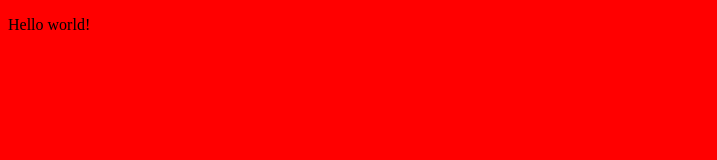
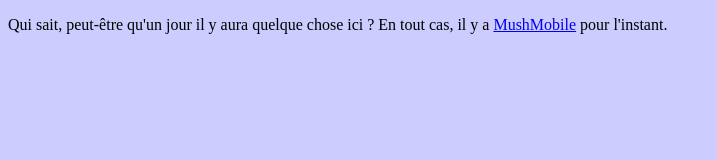
Before and after one commit to LAbare/LAbare.github.io, a plain HTML site: page index.html in a window 1280 px wide. Shown: the whole page, without its empty margins (0-717 px from the left). Drawn offline with Linux system fonts and the light colour scheme.

Commit message:
Bleu, c'est mieux !

```diff
--- a/index.html
+++ b/index.html
@@ -1,10 +1,11 @@
 <!DOCTYPE html>
 <html>
 <head>
-	<title>Test</title>
+	<title>LAbare est sur GitHub ! OMG !</title>
 	<link rel='stylesheet' href='style.css' type='text/css' />
+	<meta charset='UTF-8' />
 </head>
 <body>
-	<p>Hello world!</p>
+	<p>Qui sait, peut-être qu'un jour il y aura quelque chose ici ? En tout cas, il y a <a href='/MushMobile/'>MushMobile</a> pour l'instant.</p>
 </body>
 </html>
--- a/style.css
+++ b/style.css
@@ -1 +1 @@
-body { background-color: red; }
+body { background-color: #CCF; }
```
